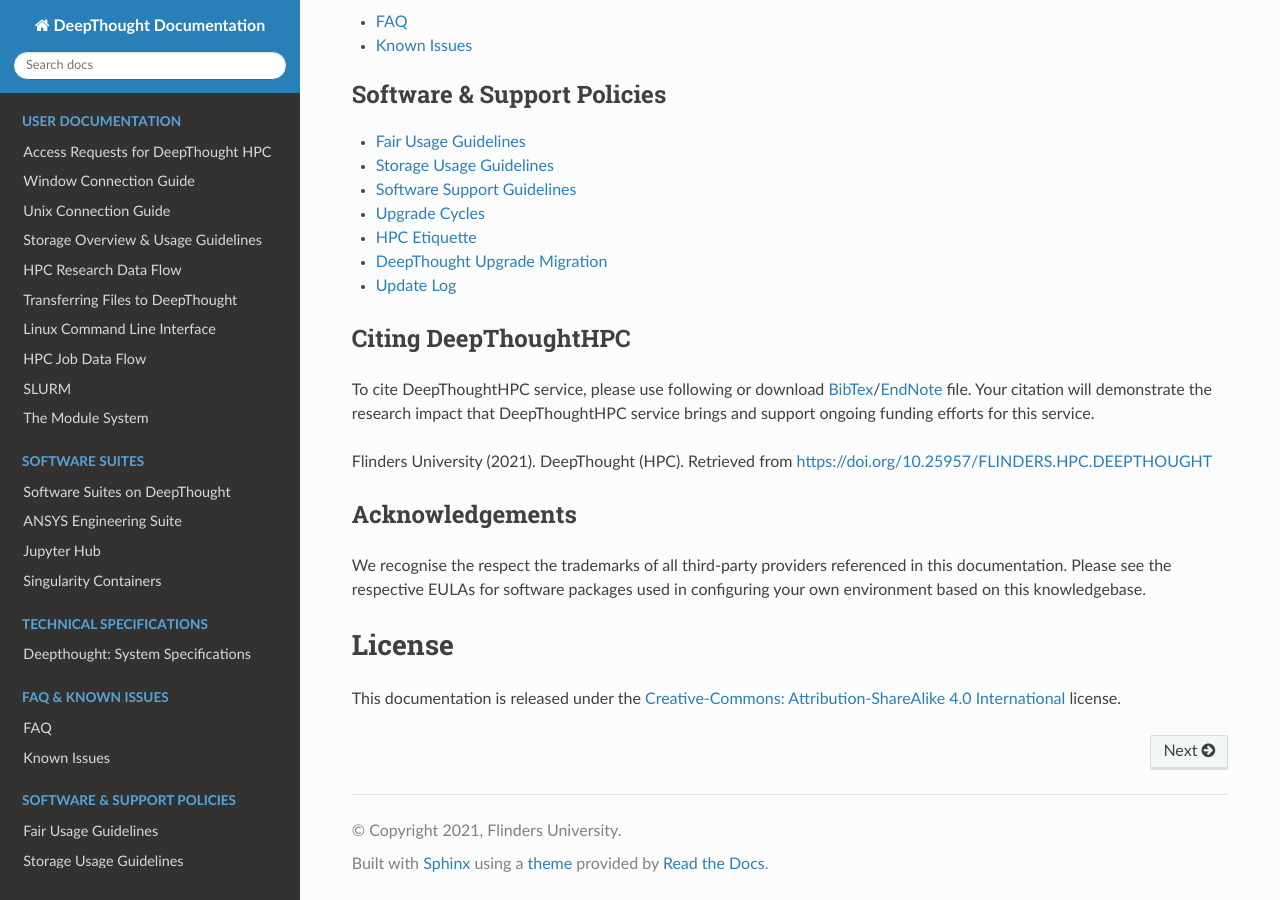
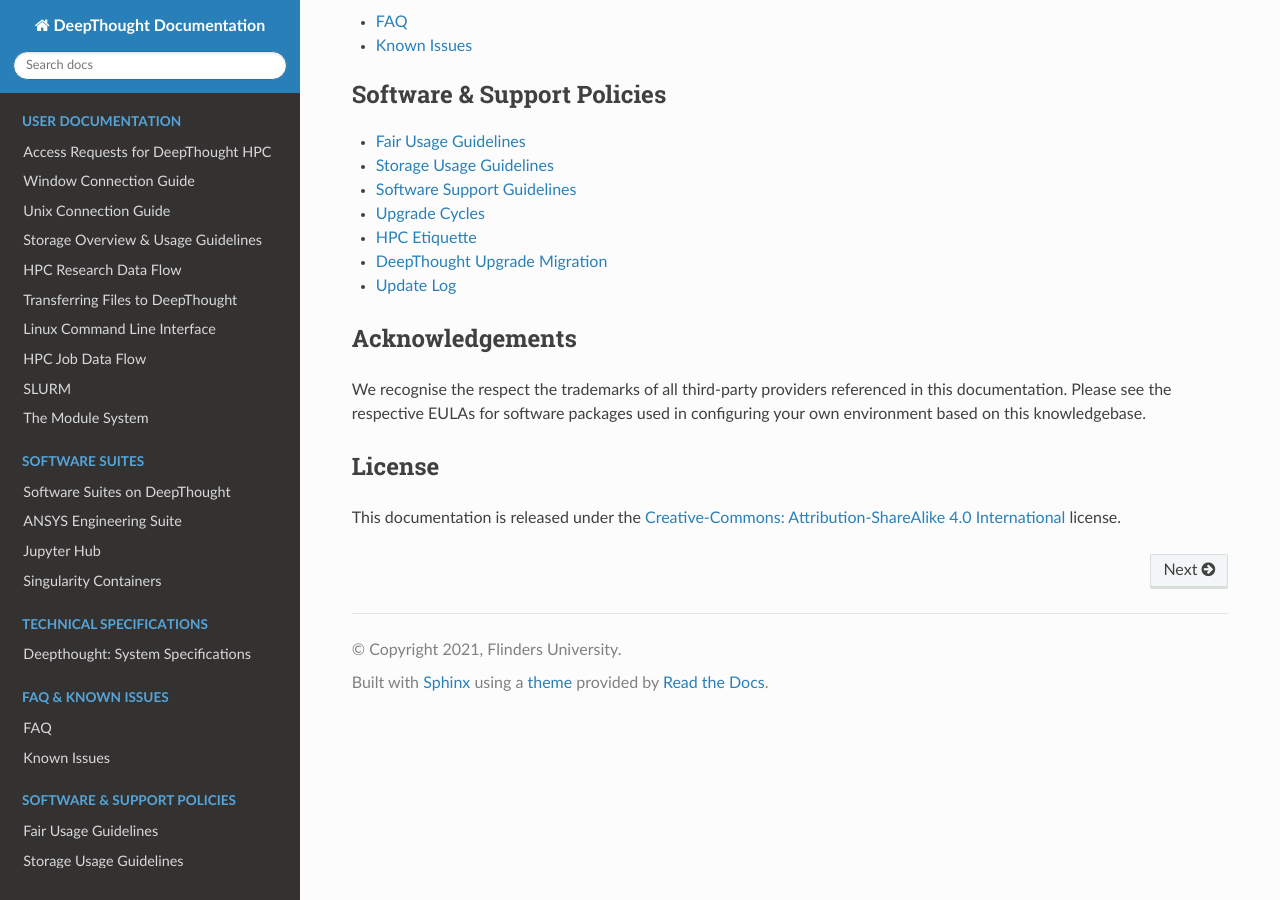
Before and after one commit to flindersuni/DeepThoughtHPC-docs, a Sphinx documentation site: the page built from docs/source/index.rst, in a window 1280 px wide and 900 px high, scrolled down 1722 px. Built offline with Sphinx 7.4.7 and the Read the Docs theme 2.0.0, drawn with Linux system fonts in a browser that asks for light colours.

Commit message:
Remove Duplicate Reference Header

```diff
--- a/docs/source/index.rst
+++ b/docs/source/index.rst
@@ -102,17 +102,6 @@
    migration/upgrademigration.rst
    upgrades/updatelog.rst
 
-Citing DeepThoughtHPC
-----------------------
-
-To cite DeepThoughtHPC service, please use following or download `BibTex`_/`EndNote`_ file. Your citation will demonstrate the research impact that DeepThoughtHPC service brings and support ongoing funding efforts for this service.
-
-Flinders University (2021). DeepThought (HPC). Retrieved from https://doi.org/10.25957/FLINDERS.HPC.DEEPTHOUGHT
-
-.. _BibTex: https://raw.githubusercontent.com/flindersuni/DeepThoughtHPC-docs/master/docs/source/flindershpc2021-bibtex.bib
-.. _EndNote: https://raw.githubusercontent.com/flindersuni/DeepThoughtHPC-docs/master/docs/source/flindershpc2021-endnote.xml
-
-
 
 Acknowledgements
 ----------------
@@ -120,6 +109,6 @@
 We recognise the respect the trademarks of all third-party providers referenced in this documentation. Please see the respective EULAs for software packages used in configuring your own environment based on this knowledgebase.
 
 License
-=========
+----------
 
 This documentation is released under the `Creative-Commons: Attribution-ShareAlike 4.0 International <http://creativecommons.org/licenses/by-sa/4.0/>`_ license.
```
